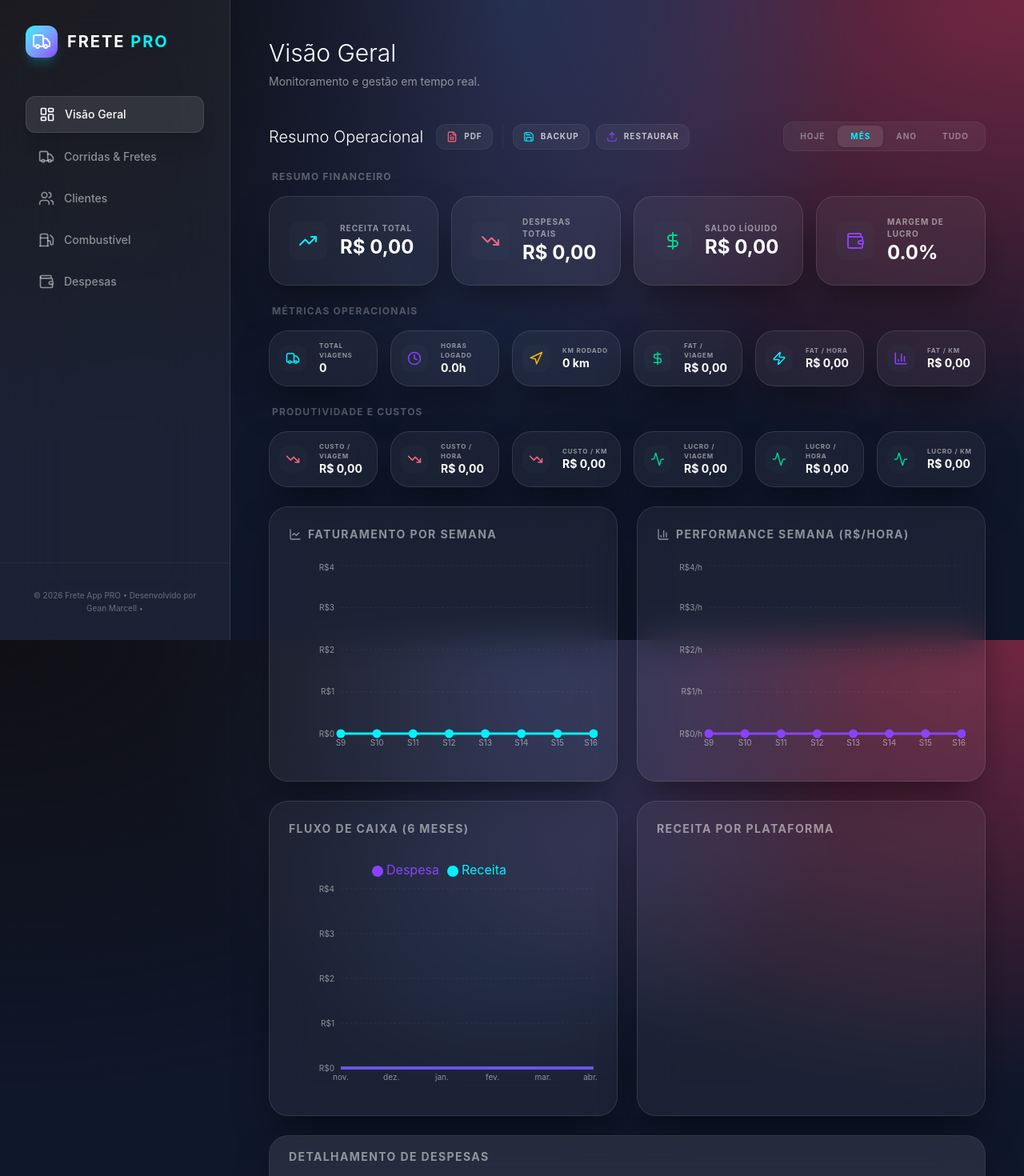
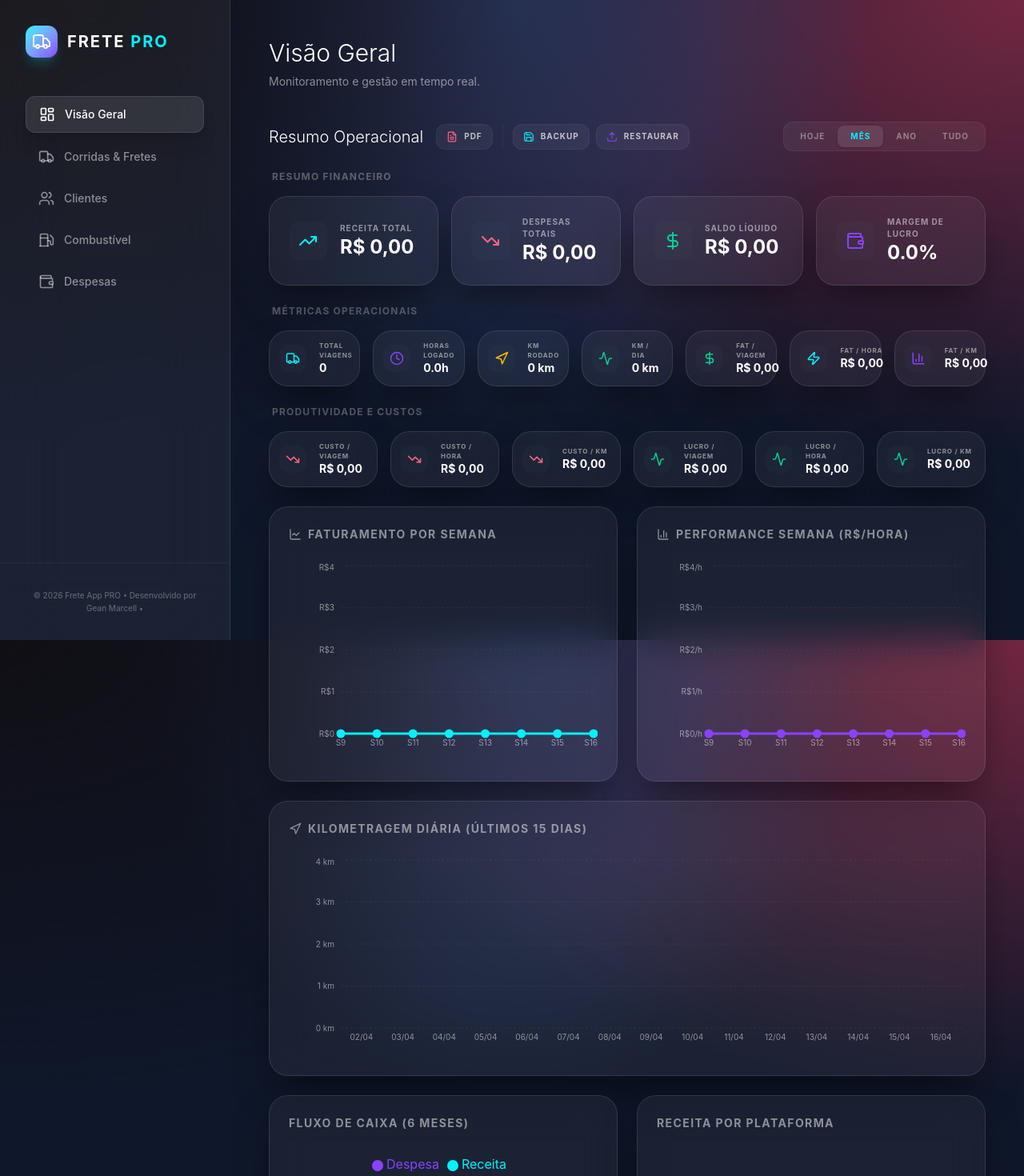
Before and after one commit to geanmarcell/freteapp, a React (Vite) app: page / in a window 1280 px wide. Shown: the top 1470 px of the page at 80% size. Built offline with nearby package versions, Linux system fonts and the light colour scheme.

Commit message:
feat(dashboard): Add daily KM and working days metrics
Calculates and displays the average kilometers per day and the total number of working days. Introduces a new `dailyKmData` memoized hook to track kilometers for the last 15 days, enabling more granular performance visualization.

```diff
--- a/src/components/Dashboard.tsx
+++ b/src/components/Dashboard.tsx
@@ -101,6 +101,9 @@ export const Dashboard: React.FC<DashboardProps> = ({
       }
     });
 
+    const workingDaysCount = Object.keys(ridesByDate).length;
+    const avgKmPerDay = workingDaysCount > 0 ? totalKM / workingDaysCount : 0;
+
     const balance = totalRevenue - totalExpenses;
     const margin = totalRevenue > 0 ? (balance / totalRevenue) * 100 : 0;
     const efficiency = totalLiters > 0 ? totalKM / totalLiters : 0;
@@ -122,7 +125,7 @@ export const Dashboard: React.FC<DashboardProps> = ({
 
     return {
       totalRevenue, totalExpenses, balance, margin, totalFuel, totalKM, efficiency,
-      totalRides, totalHours,
+      totalRides, totalHours, workingDaysCount, avgKmPerDay,
       revPerRide, revPerHour, revPerKM,
       costPerRide, costPerHour, costPerKM,
       profitPerRide, profitPerHour, profitPerKM
@@ -207,6 +210,28 @@ export const Dashboard: React.FC<DashboardProps> = ({
       faturamento: w.revenue,
       performance: w.hours > 0 ? (w.revenue / w.hours) : 0,
     }));
+  }, [filteredData]);
+
+  const dailyKmData = useMemo(() => {
+    const data: Record<string, { date: string; km: number }> = {};
+    const now = new Date();
+
+    // Last 15 days
+    for (let i = 14; i >= 0; i--) {
+      const d = new Date();
+      d.setDate(now.getDate() - i);
+      const key = d.toISOString().split('T')[0];
+      const label = d.toLocaleDateString('pt-BR', { day: '2-digit', month: '2-digit' });
+      data[key] = { date: label, km: 0 };
+    }
+
+    filteredData.rides.forEach(r => {
+      if (data[r.date]) {
+        data[r.date].km += parseFloat(r.distance || '0');
+      }
+    });
+
+    return Object.values(data);
   }, [filteredData]);
 
   const expenseBreakdown = useMemo(() => {
@@ -396,17 +421,19 @@ export const Dashboard: React.FC<DashboardProps> = ({
   }, [filteredData]);
 
   const platformStats = useMemo(() => {
-    const stats: Record<string, { name: string; count: number; revenue: number }> = {};
+    const stats: Record<string, { name: string; count: number; revenue: number; distance: number }> = {};
     filteredData.rides.forEach(r => {
       if (!stats[r.platform]) {
         stats[r.platform] = {
           name: PLATFORMS.find(p => p.id === r.platform)?.name || r.platform,
           count: 0,
-          revenue: 0
+          revenue: 0,
+          distance: 0
         };
       }
       stats[r.platform].count += 1;
       stats[r.platform].revenue += parseFloat(r.netValue || '0');
+      stats[r.platform].distance += parseFloat(r.distance || '0');
     });
     return Object.values(stats).sort((a, b) => b.revenue - a.revenue);
   }, [filteredData]);
@@ -493,10 +520,11 @@ export const Dashboard: React.FC<DashboardProps> = ({
       {/* Operational Metrics */}
       <div className="space-y-4">
         <h3 className="text-xs font-bold uppercase tracking-widest text-white/30 ml-1">Métricas Operacionais</h3>
-        <div className="grid grid-cols-1 md:grid-cols-3 lg:grid-cols-6 gap-4">
+        <div className="grid grid-cols-2 md:grid-cols-4 lg:grid-cols-7 gap-4">
           <StatsCard title="Total Viagens" value={stats.totalRides} icon={Truck} color="text-accent-cyan" tiny />
           <StatsCard title="Horas Logado" value={`${stats.totalHours.toFixed(1)}h`} icon={Clock} color="text-accent-purple" tiny />
           <StatsCard title="KM Rodado" value={`${stats.totalKM.toFixed(0)} km`} icon={Navigation} color="text-amber-400" tiny />
+          <StatsCard title="KM / Dia" value={`${stats.avgKmPerDay.toFixed(0)} km`} icon={Activity} color="text-emerald-400" tiny />
           <StatsCard title="Fat / Viagem" value={formatCurrency(stats.revPerRide)} icon={DollarSign} color="text-emerald-400" tiny />
           <StatsCard title="Fat / Hora" value={formatCurrency(stats.revPerHour)} icon={Zap} color="text-accent-cyan" tiny />
           <StatsCard title="Fat / KM" value={formatCurrency(stats.revPerKM)} icon={BarChart3} color="text-accent-purple" tiny />
@@ -558,6 +586,29 @@ export const Dashboard: React.FC<DashboardProps> = ({
                   />
                   <Line type="monotone" dataKey="performance" stroke="#8942ff" strokeWidth={3} dot={{ r: 4, fill: '#8942ff' }} activeDot={{ r: 6 }} name="R$ por Hora" />
                 </LineChart>
+              </ResponsiveContainer>
+            )}
+          </div>
+        </div>
+
+        {/* Daily KM Bar Chart */}
+        <div className="glass-card p-6 lg:col-span-2">
+          <h3 className="text-sm font-bold uppercase tracking-widest mb-6 text-white/50 flex items-center gap-2">
+            <Navigation size={16} /> Kilometragem Diária (Últimos 15 dias)
+          </h3>
+          <div className="h-[250px] w-full">
+            {isMounted && (
+              <ResponsiveContainer width="100%" height="100%">
+                <BarChart data={dailyKmData}>
+                  <CartesianGrid strokeDasharray="3 3" vertical={false} stroke="rgba(255,255,255,0.05)" />
+                  <XAxis dataKey="date" axisLine={false} tickLine={false} tick={{fontSize: 10, fill: 'rgba(255,255,255,0.4)'}} />
+                  <YAxis axisLine={false} tickLine={false} tick={{fontSize: 10, fill: 'rgba(255,255,255,0.4)'}} tickFormatter={(val) => `${val} km`} />
+                  <Tooltip
+                    contentStyle={{ backgroundColor: 'rgba(15, 23, 42, 0.9)', borderRadius: '12px', border: '1px solid rgba(255,255,255,0.1)', backdropFilter: 'blur(10px)' }}
+                    formatter={(val: number) => [`${val.toFixed(1)} km`, 'Distância']}
+                  />
+                  <Bar dataKey="km" fill="#10b981" radius={[4, 4, 0, 0]} name="KM Rodado" />
+                </BarChart>
               </ResponsiveContainer>
             )}
           </div>
@@ -683,6 +734,7 @@ export const Dashboard: React.FC<DashboardProps> = ({
                 <tr className="bg-slate-500/5 border-b border-slate-500/5">
                   <th className="px-6 py-4 text-[10px] font-bold uppercase tracking-widest opacity-50">Plataforma</th>
                   <th className="px-6 py-4 text-[10px] font-bold uppercase tracking-widest opacity-50 text-center">Qtd.</th>
+                  <th className="px-6 py-4 text-[10px] font-bold uppercase tracking-widest opacity-50 text-center">KM</th>
                   <th className="px-6 py-4 text-[10px] font-bold uppercase tracking-widest opacity-50 text-right">Ganhos</th>
                   <th className="px-6 py-4 text-[10px] font-bold uppercase tracking-widest opacity-50 text-right">%</th>
                 </tr>
@@ -695,6 +747,7 @@ export const Dashboard: React.FC<DashboardProps> = ({
                       <span className="text-sm font-medium">{s.name}</span>
                     </td>
                     <td className="px-6 py-4 text-sm opacity-70 text-center font-mono">{s.count}</td>
+                    <td className="px-6 py-4 text-sm opacity-70 text-center font-mono">{s.distance.toFixed(0)} km</td>
                     <td className="px-6 py-4 text-sm font-bold text-accent-cyan text-right">{formatCurrency(s.revenue)}</td>
                     <td className="px-6 py-4 text-right">
                       <div className="flex items-center justify-end gap-2">
```
